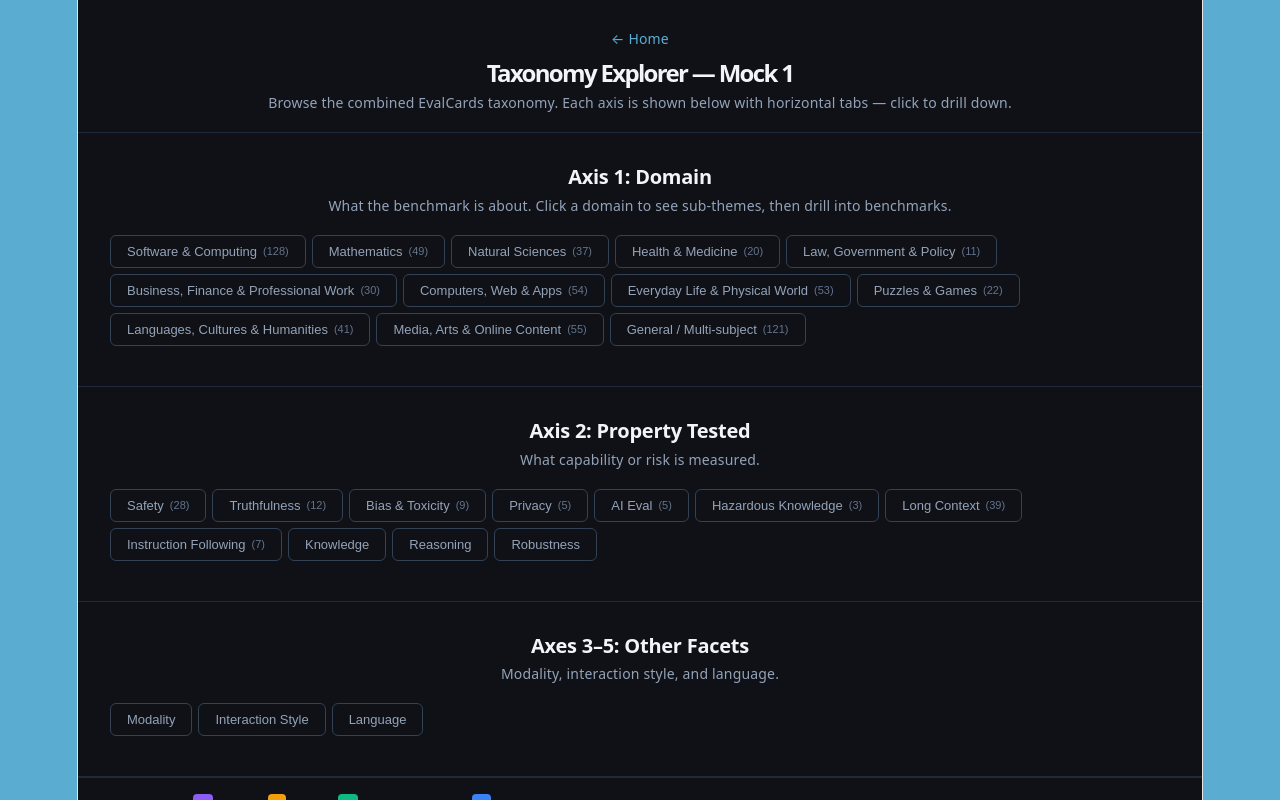
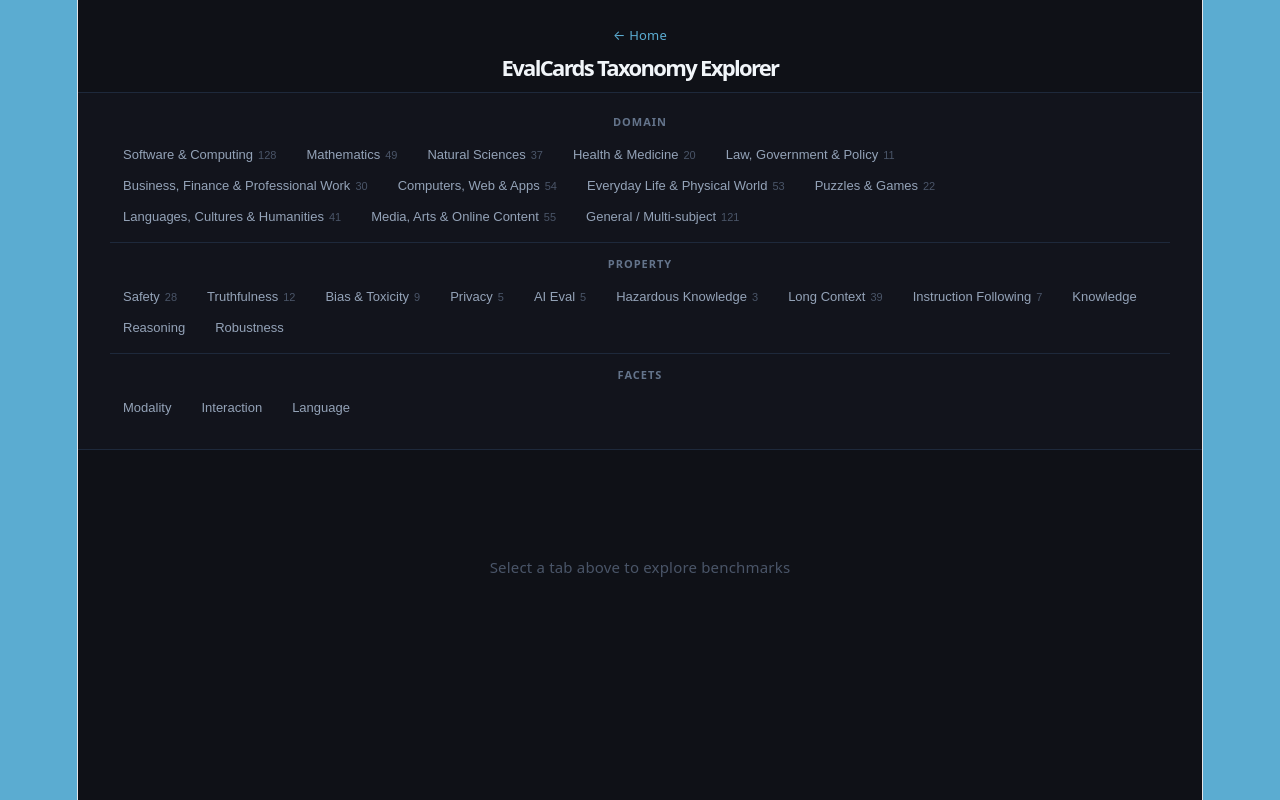
Before and after one commit to andrewtran117/evalcards-poc, a React (Vite) app: page /mock1 in a window 1280 px wide. Shown: the top 800 px of the page. Built offline with nearby package versions, Linux system fonts and the light colour scheme.

Commit message:
unified tab bar: single selection, all axes combined

```diff
--- a/src/Mock1.jsx
+++ b/src/Mock1.jsx
@@ -136,11 +136,22 @@ const PROPERTIES = [
   { name: 'Robustness', fullName: 'Adversarial perturbation', count: null, sources: [] },
 ]
 
-const FACETS = {
-  Modality: ['Text', 'Image', 'Video', 'Audio & Speech', 'Documents & Charts', '3D'],
-  'Interaction Style': ['Single-turn QA', 'Multi-turn Conversation', 'Tool Use', 'Agentic in Environment', 'Computer Use'],
-  Language: ['English Only', 'Multilingual', 'Specific Non-English'],
-}
+const FACETS_DATA = [
+  { name: 'Text', facet: 'Modality' },
+  { name: 'Image', facet: 'Modality' },
+  { name: 'Video', facet: 'Modality' },
+  { name: 'Audio & Speech', facet: 'Modality' },
+  { name: 'Documents & Charts', facet: 'Modality' },
+  { name: '3D', facet: 'Modality' },
+  { name: 'Single-turn QA', facet: 'Interaction' },
+  { name: 'Multi-turn Conversation', facet: 'Interaction' },
+  { name: 'Tool Use', facet: 'Interaction' },
+  { name: 'Agentic in Environment', facet: 'Interaction' },
+  { name: 'Computer Use', facet: 'Interaction' },
+  { name: 'English Only', facet: 'Language' },
+  { name: 'Multilingual', facet: 'Language' },
+  { name: 'Non-English', facet: 'Language' },
+]
 
 // ── Fake benchmark cards ───────────────────────────────────────────────
 const FAKE_BENCHMARKS = [
@@ -165,7 +176,7 @@ function FakeCard({ benchmarkName }) {
   )
 }
 
-// ── Source tag badge ───────────────────────────────────────────────────
+// ── Source badge ────────────────────────────────────────────────────────
 const SOURCE_COLORS = { V: '#8b5cf6', E: '#f59e0b', A: '#10b981', L: '#3b82f6' }
 const SOURCE_LABELS = { V: 'Vals AI', E: 'Epoch', A: 'Artificial Analysis', L: 'LLM Stats' }
 
@@ -177,152 +188,172 @@ function SourceBadge({ code }) {
   )
 }
 
-// ── Axis 1: Domain section ─────────────────────────────────────────────
-function DomainSection() {
-  const [activeDomain, setActiveDomain] = useState(null)
-  const [drillSub, setDrillSub] = useState(null)
+// ── Main page ──────────────────────────────────────────────────────────
+export default function Mock1() {
+  // Single piece of state for the entire tab bar — only one thing active at a time
+  const [activeTab, setActiveTab] = useState(null)   // { type: 'domain'|'property'|'facet', name: string }
+  const [activeSub, setActiveSub] = useState(null)
 
-  const selected = DOMAINS.find(d => d.name === activeDomain)
+  const handleTab = (type, name) => {
+    if (activeTab?.type === type && activeTab?.name === name) {
+      setActiveTab(null)
+      setActiveSub(null)
+    } else {
+      setActiveTab({ type, name })
+      setActiveSub(null)
+    }
+  }
+
+  const handleSub = (name) => {
+    setActiveSub(activeSub === name ? null : name)
+  }
+
+  const isActive = (type, name) => activeTab?.type === type && activeTab?.name === name
+
+  // Resolve what to show in drill-down
+  const selectedDomain = activeTab?.type === 'domain' ? DOMAINS.find(d => d.name === activeTab.name) : null
+  const selectedProp = activeTab?.type === 'property' ? PROPERTIES.find(p => p.name === activeTab.name) : null
+  const selectedFacet = activeTab?.type === 'facet' ? activeTab.name : null
 
   return (
-    <section style={styles.axisSection}>
-      <h2 style={styles.axisTitle}>Axis 1: Domain</h2>
-      <p style={styles.axisDesc}>What the benchmark is about. Click a domain to see sub-themes, then drill into benchmarks.</p>
+    <div style={styles.page}>
+      <header style={styles.header}>
+        <a href="/" style={styles.backLink}>&larr; Home</a>
+        <h1 style={styles.title}>EvalCards Taxonomy Explorer</h1>
+      </header>
 
-      <div style={styles.horizTabs}>
+      {/* Unified tab bar */}
+      <nav style={styles.tabBar}>
+        {/* Domain group */}
+        <div style={styles.tabGroup}>
+          <div style={styles.groupLabel}>Domain</div>
+          <div style={styles.groupTabs}>
             {DOMAINS.map(d => (
               <button
                 key={d.name}
-            onClick={() => { setActiveDomain(activeDomain === d.name ? null : d.name); setDrillSub(null) }}
-            style={activeDomain === d.name ? { ...styles.horizTab, ...styles.horizTabActive } : styles.horizTab}
+                onClick={() => handleTab('domain', d.name)}
+                style={isActive('domain', d.name) ? { ...styles.tab, ...styles.tabActive } : styles.tab}
               >
                 {d.name}
-            <span style={styles.tabCount}>({d.count})</span>
+                <span style={styles.tabCount}>{d.count}</span>
               </button>
             ))}
           </div>
+        </div>
 
-      {selected && (
-        <div style={styles.drillDown}>
-          <div style={styles.drillHeader}>
-            <h3 style={styles.drillTitle}>{selected.name}</h3>
-            <span style={styles.drillCount}>{selected.count} benchmarks</span>
+        <div style={styles.divider} />
+
+        {/* Property group */}
+        <div style={styles.tabGroup}>
+          <div style={styles.groupLabel}>Property</div>
+          <div style={styles.groupTabs}>
+            {PROPERTIES.map(p => (
+              <button
+                key={p.name}
+                onClick={() => handleTab('property', p.name)}
+                style={isActive('property', p.name) ? { ...styles.tab, ...styles.tabActive } : styles.tab}
+              >
+                {p.name}
+                {p.count && <span style={styles.tabCount}>{p.count}</span>}
+              </button>
+            ))}
+          </div>
+        </div>
+
+        <div style={styles.divider} />
+
+        {/* Facets group */}
+        <div style={styles.tabGroup}>
+          <div style={styles.groupLabel}>Facets</div>
+          <div style={styles.groupTabs}>
+            {['Modality', 'Interaction', 'Language'].map(f => (
+              <button
+                key={f}
+                onClick={() => handleTab('facet', f)}
+                style={isActive('facet', f) ? { ...styles.tab, ...styles.tabActive } : styles.tab}
+              >
+                {f}
+              </button>
+            ))}
+          </div>
+        </div>
+      </nav>
+
+      {/* Drill-down panel */}
+      <main style={styles.main}>
+        {!activeTab && (
+          <div style={styles.empty}>Select a tab above to explore benchmarks</div>
+        )}
+
+        {selectedDomain && (
+          <div>
+            <div style={styles.panelHeader}>
+              <h2 style={styles.panelTitle}>{selectedDomain.name}</h2>
+              <span style={styles.panelCount}>{selectedDomain.count} benchmarks</span>
               <div style={styles.badgeRow}>
-              {selected.sources.map(s => <SourceBadge key={s} code={s} />)}
+                {selectedDomain.sources.map(s => <SourceBadge key={s} code={s} />)}
               </div>
             </div>
 
             <div style={styles.subTabs}>
-            {selected.subs.map(s => (
+              {selectedDomain.subs.map(s => (
                 <button
                   key={s.name}
-                onClick={() => setDrillSub(drillSub === s.name ? null : s.name)}
-                style={drillSub === s.name ? { ...styles.subTab, ...styles.subTabActive } : styles.subTab}
+                  onClick={() => handleSub(s.name)}
+                  style={activeSub === s.name ? { ...styles.subTab, ...styles.subTabActive } : styles.subTab}
                 >
                   {s.name}
-                <span style={styles.tabCount}>({s.count})</span>
+                  <span style={styles.subCount}>{s.count}</span>
                   {s.sources.map(sc => <SourceBadge key={sc} code={sc} />)}
                 </button>
               ))}
             </div>
 
-          {drillSub && (
+            {activeSub && (
               <div style={styles.cardGrid}>
-              {FAKE_BENCHMARKS.slice(0, Math.max(3, selected.subs.find(s => s.name === drillSub)?.count > 10 ? 6 : 4)).map(b => (
+                {FAKE_BENCHMARKS.slice(0, Math.max(3, selectedDomain.subs.find(s => s.name === activeSub)?.count > 10 ? 6 : 4)).map(b => (
                   <FakeCard key={b} benchmarkName={b} />
                 ))}
               </div>
             )}
           </div>
         )}
-    </section>
-  )
-}
 
-// ── Axis 2: Property Tested section ────────────────────────────────────
-function PropertySection() {
-  const [activeProp, setActiveProp] = useState(null)
-
-  const selected = PROPERTIES.find(p => p.name === activeProp)
-
-  return (
-    <section style={styles.axisSection}>
-      <h2 style={styles.axisTitle}>Axis 2: Property Tested</h2>
-      <p style={styles.axisDesc}>What capability or risk is measured.</p>
-
-      <div style={styles.horizTabs}>
-        {PROPERTIES.map(p => (
-          <button
-            key={p.name}
-            onClick={() => setActiveProp(activeProp === p.name ? null : p.name)}
-            style={activeProp === p.name ? { ...styles.horizTab, ...styles.horizTabActive } : styles.horizTab}
-          >
-            {p.name}
-            {p.count && <span style={styles.tabCount}>({p.count})</span>}
-          </button>
-        ))}
-      </div>
-
-      {selected && (
-        <div style={styles.drillDown}>
-          <div style={styles.drillHeader}>
-            <h3 style={styles.drillTitle}>{selected.name}</h3>
-            <p style={styles.drillDesc}>{selected.fullName}</p>
-            {selected.count && <span style={styles.drillCount}>{selected.count} benchmarks</span>}
+        {selectedProp && (
+          <div>
+            <div style={styles.panelHeader}>
+              <h2 style={styles.panelTitle}>{selectedProp.name}</h2>
+              <p style={styles.panelDesc}>{selectedProp.fullName}</p>
+              {selectedProp.count && <span style={styles.panelCount}>{selectedProp.count} benchmarks</span>}
               <div style={styles.badgeRow}>
-              {selected.sources.map(s => <SourceBadge key={s} code={s} />)}
+                {selectedProp.sources.map(s => <SourceBadge key={s} code={s} />)}
               </div>
             </div>
             <div style={styles.cardGrid}>
-            {FAKE_BENCHMARKS.slice(0, selected.count ? Math.min(6, selected.count) : 4).map(b => (
+              {FAKE_BENCHMARKS.slice(0, selectedProp.count ? Math.min(6, selectedProp.count) : 4).map(b => (
                 <FakeCard key={b} benchmarkName={b} />
               ))}
             </div>
           </div>
         )}
-    </section>
-  )
-}
 
-// ── Axes 3-5: Facets section ───────────────────────────────────────────
-function FacetsSection() {
-  const [activeFacet, setActiveFacet] = useState(null)
-  const [activeValue, setActiveValue] = useState(null)
-
-  const facetNames = Object.keys(FACETS)
-
-  return (
-    <section style={styles.axisSection}>
-      <h2 style={styles.axisTitle}>Axes 3–5: Other Facets</h2>
-      <p style={styles.axisDesc}>Modality, interaction style, and language.</p>
-
-      <div style={styles.horizTabs}>
-        {facetNames.map(f => (
+        {selectedFacet && (
+          <div>
+            <div style={styles.panelHeader}>
+              <h2 style={styles.panelTitle}>{selectedFacet}</h2>
+            </div>
+            <div style={styles.subTabs}>
+              {FACETS_DATA.filter(f => f.facet === selectedFacet).map(f => (
                 <button
-            key={f}
-            onClick={() => { setActiveFacet(activeFacet === f ? null : f); setActiveValue(null) }}
-            style={activeFacet === f ? { ...styles.horizTab, ...styles.horizTabActive } : styles.horizTab}
+                  key={f.name}
+                  onClick={() => handleSub(f.name)}
+                  style={activeSub === f.name ? { ...styles.subTab, ...styles.subTabActive } : styles.subTab}
                 >
-            {f}
+                  {f.name}
                 </button>
               ))}
             </div>
-
-      {activeFacet && (
-        <div style={styles.drillDown}>
-          <div style={styles.subTabs}>
-            {FACETS[activeFacet].map(v => (
-              <button
-                key={v}
-                onClick={() => setActiveValue(activeValue === v ? null : v)}
-                style={activeValue === v ? { ...styles.subTab, ...styles.subTabActive } : styles.subTab}
-              >
-                {v}
-              </button>
-            ))}
-          </div>
-
-          {activeValue && (
+            {activeSub && (
               <div style={styles.cardGrid}>
                 {FAKE_BENCHMARKS.slice(0, 4).map(b => (
                   <FakeCard key={b} benchmarkName={b} />
@@ -331,26 +362,10 @@ function FacetsSection() {
             )}
           </div>
         )}
-    </section>
-  )
-}
-
-// ── Main Mock1 page ────────────────────────────────────────────────────
-export default function Mock1() {
-  return (
-    <div style={styles.page}>
-      <header style={styles.header}>
-        <a href="/" style={styles.backLink}>&larr; Home</a>
-        <h1 style={styles.title}>Taxonomy Explorer — Mock 1</h1>
-        <p style={styles.subtitle}>Browse the combined EvalCards taxonomy. Each axis is shown below with horizontal tabs — click to drill down.</p>
-      </header>
-
-      <DomainSection />
-      <PropertySection />
-      <FacetsSection />
+      </main>
 
       <div style={styles.legend}>
-        <span style={styles.legendLabel}>Source tags:</span>
+        <span style={styles.legendLabel}>Sources:</span>
         {Object.entries(SOURCE_LABELS).map(([code, label]) => (
           <span key={code} style={styles.legendItem}>
             <SourceBadge code={code} /> {label}
@@ -370,97 +385,103 @@ const styles = {
     fontFamily: "system-ui, -apple-system, 'Segoe UI', sans-serif",
   },
   header: {
-    padding: '24px 32px 16px',
+    padding: '20px 32px 12px',
     borderBottom: '1px solid #1e293b',
   },
   backLink: {
     color: '#5bacd1',
     textDecoration: 'none',
-    fontSize: 14,
+    fontSize: 13,
   },
   title: {
-    margin: '8px 0 4px',
-    fontSize: 24,
+    margin: '6px 0 0',
+    fontSize: 22,
     fontWeight: 600,
     color: '#f1f5f9',
   },
-  subtitle: {
-    margin: 0,
-    fontSize: 14,
-    color: '#94a3b8',
+
+  // Unified tab bar
+  tabBar: {
+    padding: '16px 32px',
+    borderBottom: '1px solid #1e293b',
+    background: '#12141c',
+    position: 'sticky',
+    top: 0,
+    zIndex: 10,
   },
-
-  // Each axis section
-  axisSection: {
-    padding: '32px 32px 40px',
-    borderBottom: '1px solid #1e293b',
+  tabGroup: {
+    marginBottom: 12,
   },
-  axisTitle: {
-    margin: '0 0 4px',
-    fontSize: 20,
+  groupLabel: {
+    fontSize: 11,
     fontWeight: 600,
-    color: '#f1f5f9',
+    textTransform: 'uppercase',
+    letterSpacing: 1,
+    color: '#64748b',
+    marginBottom: 6,
   },
-  axisDesc: {
-    margin: '0 0 16px',
-    fontSize: 14,
-    color: '#94a3b8',
-  },
-
-  // Horizontal tabs row (wraps)
-  horizTabs: {
+  groupTabs: {
     display: 'flex',
     flexWrap: 'wrap',
-    gap: 6,
+    gap: 4,
   },
-  horizTab: {
+  tab: {
     display: 'inline-flex',
     alignItems: 'center',
-    gap: 6,
-    padding: '8px 16px',
-    borderRadius: 6,
-    border: '1px solid #334155',
+    gap: 5,
+    padding: '5px 12px',
+    borderRadius: 5,
+    border: '1px solid transparent',
     background: 'transparent',
     color: '#94a3b8',
     fontSize: 13,
-    fontWeight: 500,
     cursor: 'pointer',
-    transition: 'all 0.15s',
-    whiteSpace: 'nowrap',
+    transition: 'all 0.12s',
   },
-  horizTabActive: {
+  tabActive: {
     background: '#1e293b',
     color: '#5bacd1',
     borderColor: '#5bacd1',
   },
   tabCount: {
     fontSize: 11,
-    color: '#64748b',
+    color: '#4a5568',
+    fontWeight: 400,
+  },
+  divider: {
+    height: 1,
+    background: '#1e293b',
+    margin: '8px 0',
   },
 
-  // Drill-down area below tabs
-  drillDown: {
-    marginTop: 16,
-    padding: 20,
-    background: '#141820',
-    borderRadius: 10,
-    border: '1px solid #1e293b',
+  // Main content
+  main: {
+    padding: '24px 32px',
+    minHeight: 400,
   },
-  drillHeader: {
-    marginBottom: 16,
+  empty: {
+    color: '#4a5568',
+    fontSize: 15,
+    textAlign: 'center',
+    padding: '80px 0',
   },
-  drillTitle: {
+
+  // Panel header
+  panelHeader: {
+    marginBottom: 20,
+  },
+  panelTitle: {
     margin: '0 0 4px',
-    fontSize: 18,
+    fontSize: 20,
     fontWeight: 600,
     color: '#f1f5f9',
   },
-  drillDesc: {
+  panelDesc: {
     margin: '0 0 4px',
-    fontSize: 13,
+    fontSize: 14,
     color: '#94a3b8',
   },
-  drillCount: {
+  panelCount: {
     fontSize: 13,
     color: '#64748b',
   },
@@ -470,12 +491,12 @@ const styles = {
     marginTop: 6,
   },
 
-  // Sub-theme tabs (inside drill-down)
+  // Sub-theme pills
   subTabs: {
     display: 'flex',
     flexWrap: 'wrap',
     gap: 6,
-    marginBottom: 12,
+    marginBottom: 16,
   },
   subTab: {
     display: 'inline-flex',
@@ -488,12 +509,16 @@ const styles = {
     color: '#cbd5e1',
     fontSize: 13,
     cursor: 'pointer',
-    transition: 'all 0.15s',
+    transition: 'all 0.12s',
   },
   subTabActive: {
     background: '#5bacd1',
     color: '#fff',
     borderColor: '#5bacd1',
+  },
+  subCount: {
+    fontSize: 11,
+    opacity: 0.6,
   },
 
   // Source badges
@@ -501,13 +526,13 @@ const styles = {
     display: 'inline-block',
     padding: '1px 6px',
     borderRadius: 4,
-    fontSize: 11,
+    fontSize: 10,
     fontWeight: 600,
     color: '#fff',
     letterSpacing: 0.5,
   },
 
-  // Benchmark cards grid
+  // Cards
   cardGrid: {
     display: 'grid',
     gridTemplateColumns: 'repeat(auto-fill, minmax(200px, 1fr))',
```
Lines whose indentation alone changed are shown as unchanged.
